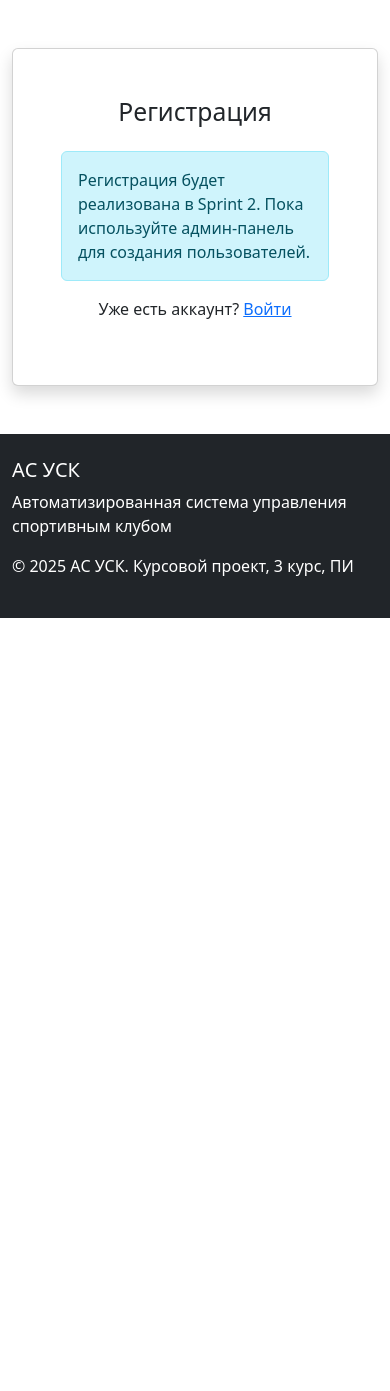
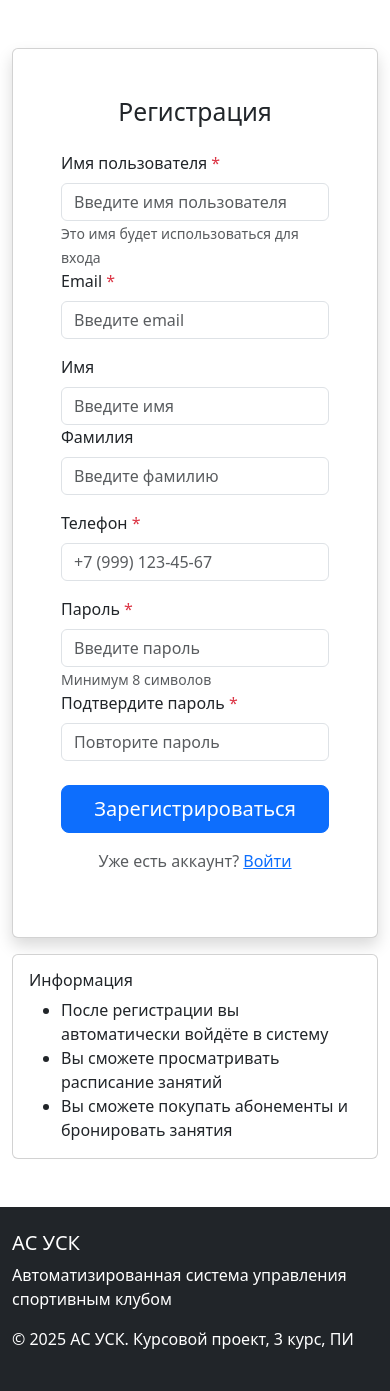
Before and after one commit to Aibulo4ka/sports-club-management, a Django app: page /register/ in a window 390 px wide. Shown: the part 56-1447 px from the top of the page. Before the commit the page ends 674 px from the top, so only its background shows below. Run offline with Django 4.2, Linux system fonts and the light colour scheme; parts of the project's set-up code (start-up, migrations or seed data) failed here and were passed over.

Commit message:
feat(accounts): Implement user registration functionality
  - Add registration logic in views_web.py
  - Implement User/Profile/Client creation in transaction
  - Add validation for username/email/phone uniqueness
  - Update register.html with full registration form
  - Add client-side password validation

```diff
--- a/backend/apps/accounts/views_web.py
+++ b/backend/apps/accounts/views_web.py
@@ -40,8 +40,72 @@ def register_view(request):
     Registration page
     """
     if request.method == 'POST':
-        # TODO: Implement registration logic
-        messages.info(request, 'Регистрация временно недоступна')
+        # Get form data
+        username = request.POST.get('username')
+        email = request.POST.get('email')
+        password = request.POST.get('password')
+        password2 = request.POST.get('password2')
+        first_name = request.POST.get('first_name', '')
+        last_name = request.POST.get('last_name', '')
+        phone = request.POST.get('phone')
+
+        # Basic validation
+        if not all([username, email, password, password2, phone]):
+            messages.error(request, 'Пожалуйста, заполните все обязательные поля')
+            return render(request, 'accounts/register.html')
+
+        if password != password2:
+            messages.error(request, 'Пароли не совпадают')
+            return render(request, 'accounts/register.html')
+
+        # Check if username already exists
+        from django.contrib.auth.models import User
+        from .models import Profile, Client, UserRole
+
+        if User.objects.filter(username=username).exists():
+            messages.error(request, 'Пользователь с таким именем уже существует')
+            return render(request, 'accounts/register.html')
+
+        if User.objects.filter(email=email).exists():
+            messages.error(request, 'Пользователь с таким email уже существует')
+            return render(request, 'accounts/register.html')
+
+        if Profile.objects.filter(phone=phone).exists():
+            messages.error(request, 'Пользователь с таким телефоном уже существует')
+            return render(request, 'accounts/register.html')
+
+        try:
+            from django.db import transaction
+
+            # Create user, profile and client in transaction
+            with transaction.atomic():
+                # Create user
+                user = User.objects.create_user(
+                    username=username,
+                    email=email,
+                    password=password,
+                    first_name=first_name,
+                    last_name=last_name
+                )
+
+                # Create profile
+                profile = Profile.objects.create(
+                    user=user,
+                    phone=phone,
+                    role=UserRole.CLIENT
+                )
+
+                # Create client
+                Client.objects.create(profile=profile)
+
+            # Log the user in
+            login(request, user)
+            messages.success(request, f'Добро пожаловать, {user.get_full_name() or user.username}! Ваш аккаунт успешно создан.')
+            return redirect('accounts_web:profile')
+
+        except Exception as e:
+            messages.error(request, f'Ошибка при регистрации: {str(e)}')
+            return render(request, 'accounts/register.html')
 
     return render(request, 'accounts/register.html')
 
--- a/backend/templates/accounts/register.html
+++ b/backend/templates/accounts/register.html
@@ -10,16 +10,103 @@
                 <div class="card-body p-5">
                     <h2 class="card-title text-center mb-4">Регистрация</h2>
 
-                    <div class="alert alert-info">
-                        Регистрация будет реализована в Sprint 2. Пока используйте админ-панель для создания пользователей.
-                    </div>
+                    {% if messages %}
+                        {% for message in messages %}
+                            <div class="alert alert-{{ message.tags }} alert-dismissible fade show" role="alert">
+                                {{ message }}
+                                <button type="button" class="btn-close" data-bs-dismiss="alert" aria-label="Close"></button>
+                            </div>
+                        {% endfor %}
+                    {% endif %}
 
-                    <div class="text-center mt-3">
-                        <p>Уже есть аккаунт? <a href="{% url 'accounts_web:login' %}">Войти</a></p>
-                    </div>
+                    <form method="post" action="{% url 'accounts_web:register' %}">
+                        {% csrf_token %}
+
+                        <div class="row mb-3">
+                            <div class="col-md-6">
+                                <label for="username" class="form-label">Имя пользователя <span class="text-danger">*</span></label>
+                                <input type="text" class="form-control" id="username" name="username"
+                                       placeholder="Введите имя пользователя" required>
+                                <small class="form-text text-muted">Это имя будет использоваться для входа</small>
+                            </div>
+                            <div class="col-md-6">
+                                <label for="email" class="form-label">Email <span class="text-danger">*</span></label>
+                                <input type="email" class="form-control" id="email" name="email"
+                                       placeholder="Введите email" required>
+                            </div>
+                        </div>
+
+                        <div class="row mb-3">
+                            <div class="col-md-6">
+                                <label for="first_name" class="form-label">Имя</label>
+                                <input type="text" class="form-control" id="first_name" name="first_name"
+                                       placeholder="Введите имя">
+                            </div>
+                            <div class="col-md-6">
+                                <label for="last_name" class="form-label">Фамилия</label>
+                                <input type="text" class="form-control" id="last_name" name="last_name"
+                                       placeholder="Введите фамилию">
+                            </div>
+                        </div>
+
+                        <div class="mb-3">
+                            <label for="phone" class="form-label">Телефон <span class="text-danger">*</span></label>
+                            <input type="tel" class="form-control" id="phone" name="phone"
+                                   placeholder="+7 (999) 123-45-67" required>
+                        </div>
+
+                        <div class="row mb-3">
+                            <div class="col-md-6">
+                                <label for="password" class="form-label">Пароль <span class="text-danger">*</span></label>
+                                <input type="password" class="form-control" id="password" name="password"
+                                       placeholder="Введите пароль" minlength="8" required>
+                                <small class="form-text text-muted">Минимум 8 символов</small>
+                            </div>
+                            <div class="col-md-6">
+                                <label for="password2" class="form-label">Подтвердите пароль <span class="text-danger">*</span></label>
+                                <input type="password" class="form-control" id="password2" name="password2"
+                                       placeholder="Повторите пароль" minlength="8" required>
+                            </div>
+                        </div>
+
+                        <div class="d-grid gap-2 mt-4">
+                            <button type="submit" class="btn btn-primary btn-lg">
+                                <i class="bi bi-person-plus"></i> Зарегистрироваться
+                            </button>
+                        </div>
+
+                        <div class="text-center mt-3">
+                            <p class="text-muted">Уже есть аккаунт? <a href="{% url 'accounts_web:login' %}">Войти</a></p>
+                        </div>
+                    </form>
+                </div>
+            </div>
+
+            <div class="card mt-3">
+                <div class="card-body">
+                    <h6 class="card-title"><i class="bi bi-info-circle"></i> Информация</h6>
+                    <ul class="mb-0">
+                        <li>После регистрации вы автоматически войдёте в систему</li>
+                        <li>Вы сможете просматривать расписание занятий</li>
+                        <li>Вы сможете покупать абонементы и бронировать занятия</li>
+                    </ul>
                 </div>
             </div>
         </div>
     </div>
 </div>
+
+<script>
+    // Password validation
+    document.getElementById('password2').addEventListener('input', function() {
+        const password = document.getElementById('password').value;
+        const password2 = this.value;
+
+        if (password !== password2) {
+            this.setCustomValidity('Пароли не совпадают');
+        } else {
+            this.setCustomValidity('');
+        }
+    });
+</script>
 {% endblock %}
```
